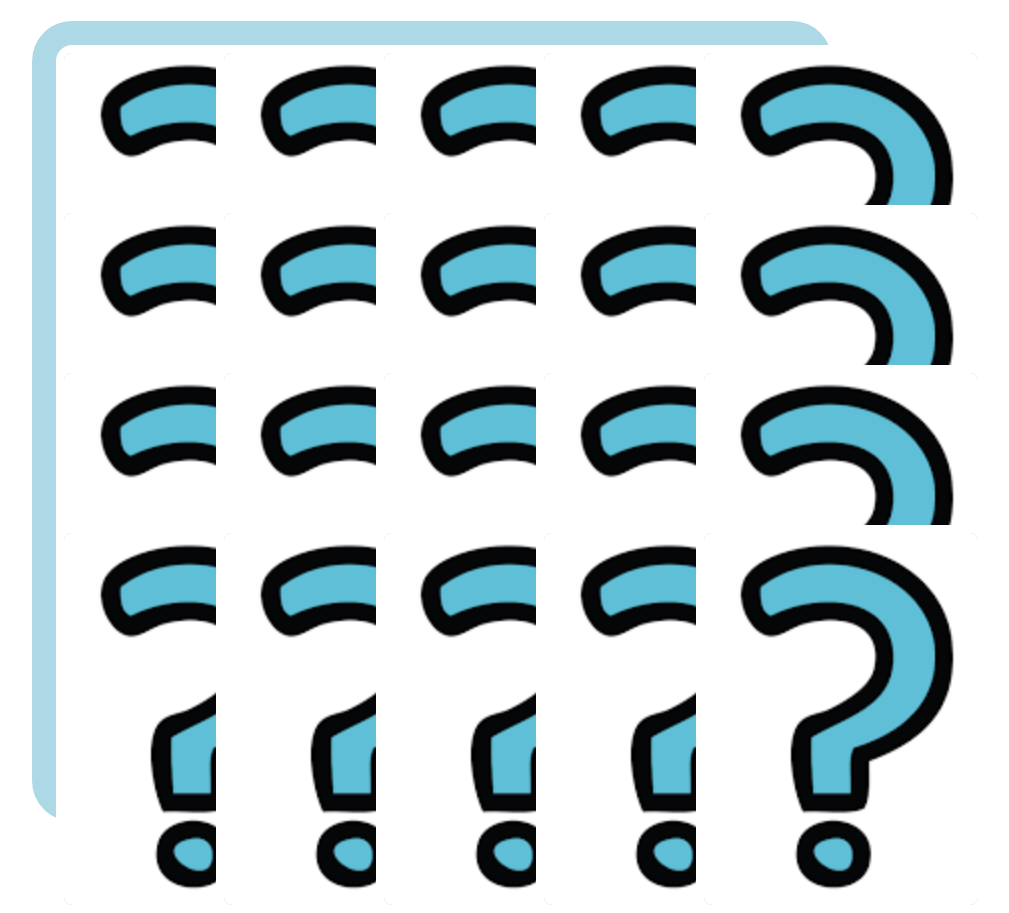
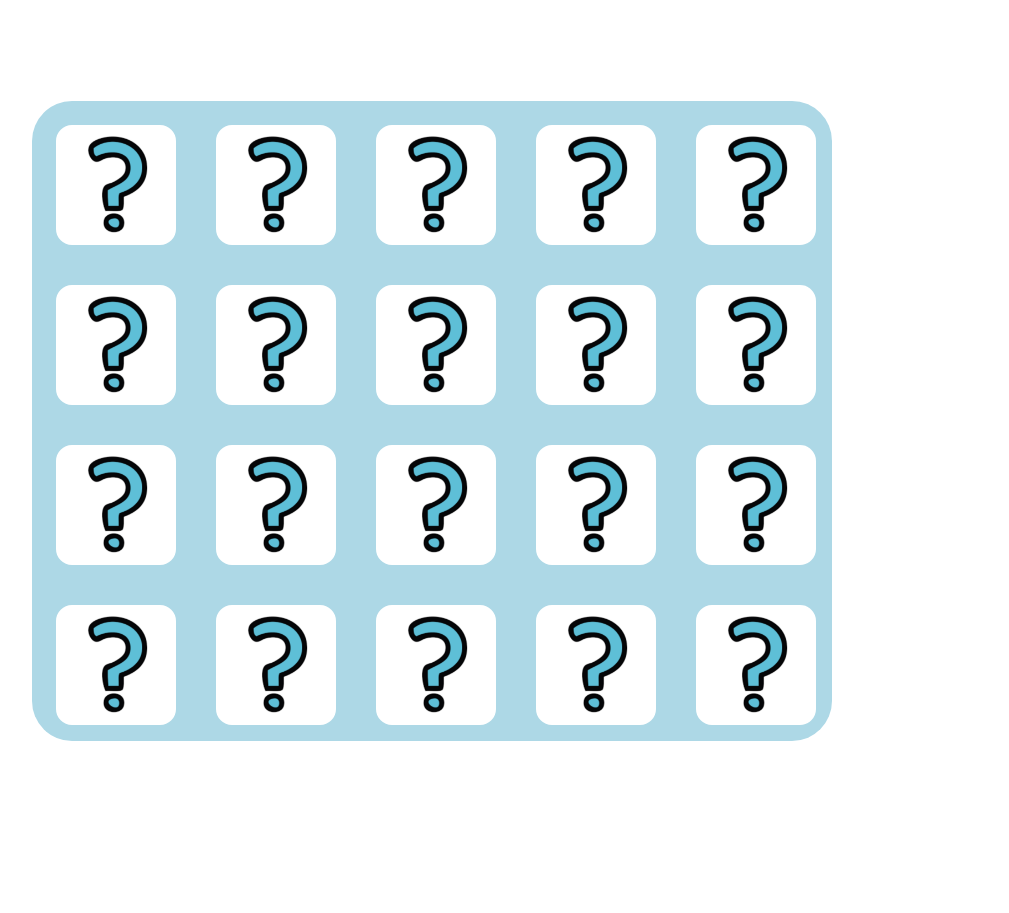
Before and after one commit to rrit5727/project1, a plain HTML site: page index.html in a window 1280 px wide. Shown: the whole page, without its empty margins (208-1217 px from the left). After the commit the page ends 800 px from the top, so only its background shows below. Drawn offline with Linux system fonts and the light colour scheme.

Commit message:
img display issues solved

```diff
--- a/project1.css
+++ b/project1.css
@@ -16,7 +16,7 @@ body {
 #board {
     display: grid;
     grid-template-columns: repeat(5, 20vmin);
-    grid-template-rows: repeat(5, 20vmin);
+    grid-template-rows: repeat(4, 20vmin);
     background-color: lightblue;
     border-radius: 5vmin;
 
@@ -24,10 +24,10 @@ body {
 
 #board > img {
     margin: 3vmin;
-    background-color: lightskyblue;
+    background-color: white;
     border: 1vmin solid white;
     border-radius: 2vmin;
-    width: auto;
-    height: auto;
-    object-fit: cover;
+    width: 15vmin;
+    height: 15vmin;
+    object-fit: contain;
 }
```
